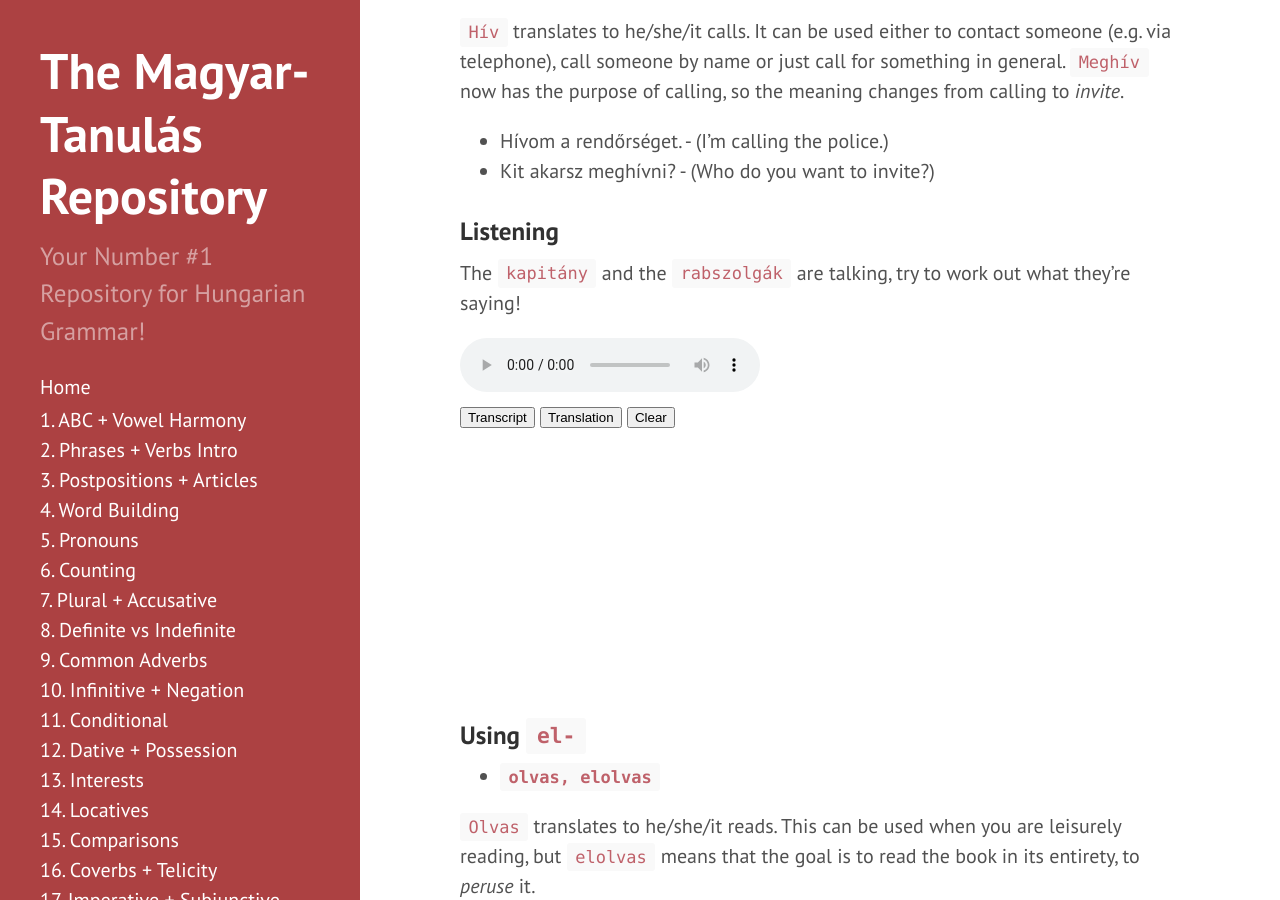
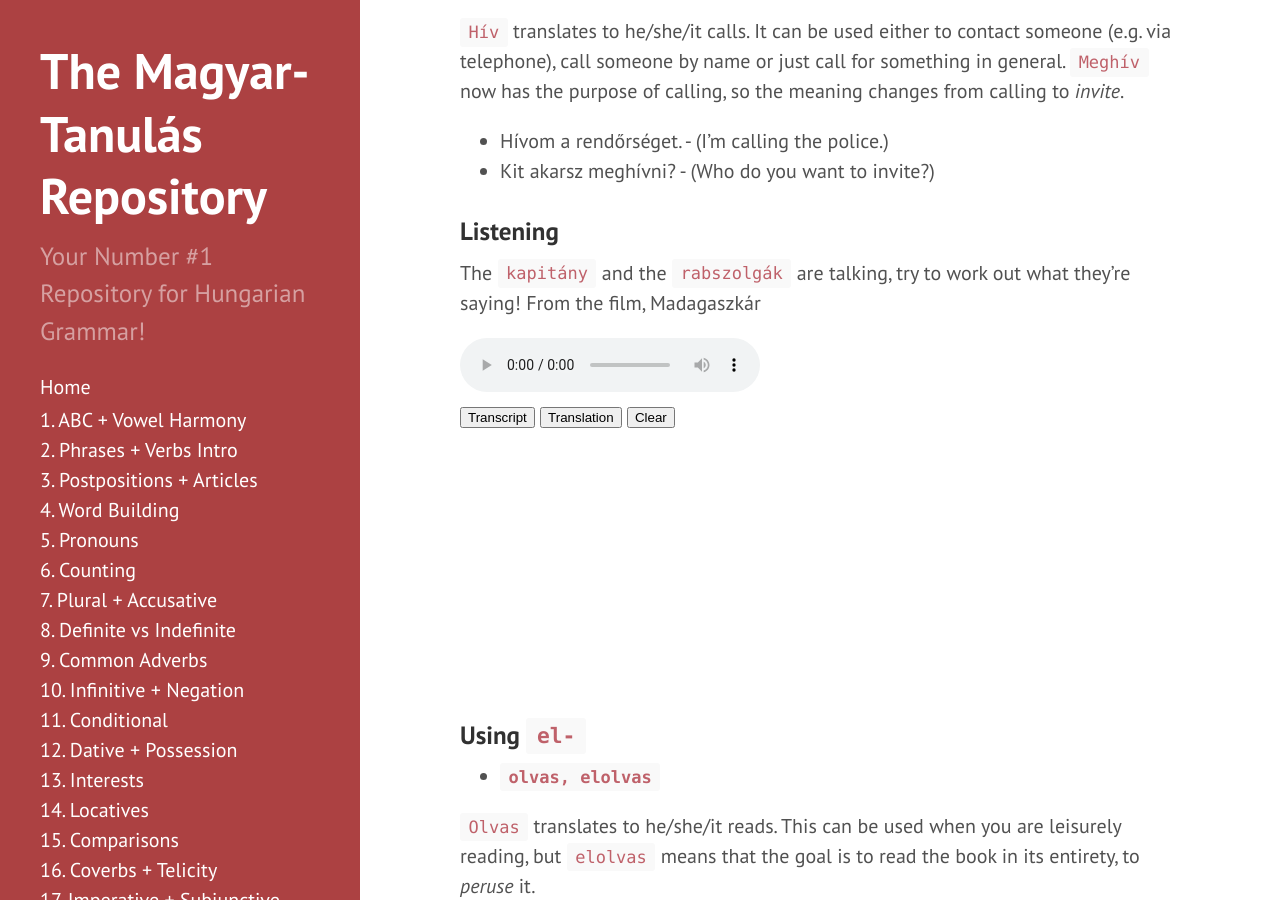
Before and after one commit to Magyartanulas/magyartanulas.github.io, a Jekyll site: the page built from coverbs_telicity.md, in a window 1280 px wide and 900 px high, scrolled down 3643 px. Built offline with Jekyll 4.4.1, drawn with Linux system fonts in a browser that asks for light colours; comment, search, counter and statistics services are not loaded; some of the changed text lies outside the part shown.

Commit message:
Update coverbs_telicity.md

```diff
--- a/coverbs_telicity.md
+++ b/coverbs_telicity.md
@@ -99,7 +99,7 @@
 
 ### Listening
 
-The `kapitány` and the `rabszolgák` are talking, try to work out what they're saying!
+The `kapitány` and the `rabszolgák` are talking, try to work out what they're saying! From the film, Madagaszkár
 
 <audio controls><source src="https://magyartanulas.github.io/public/ship.mp3" type="audio/mpeg">Your browser does not support the audio element.</audio>
 
```
Also changed, not shown: other parts of coverbs_telicity.md (+2 -0 lines).
